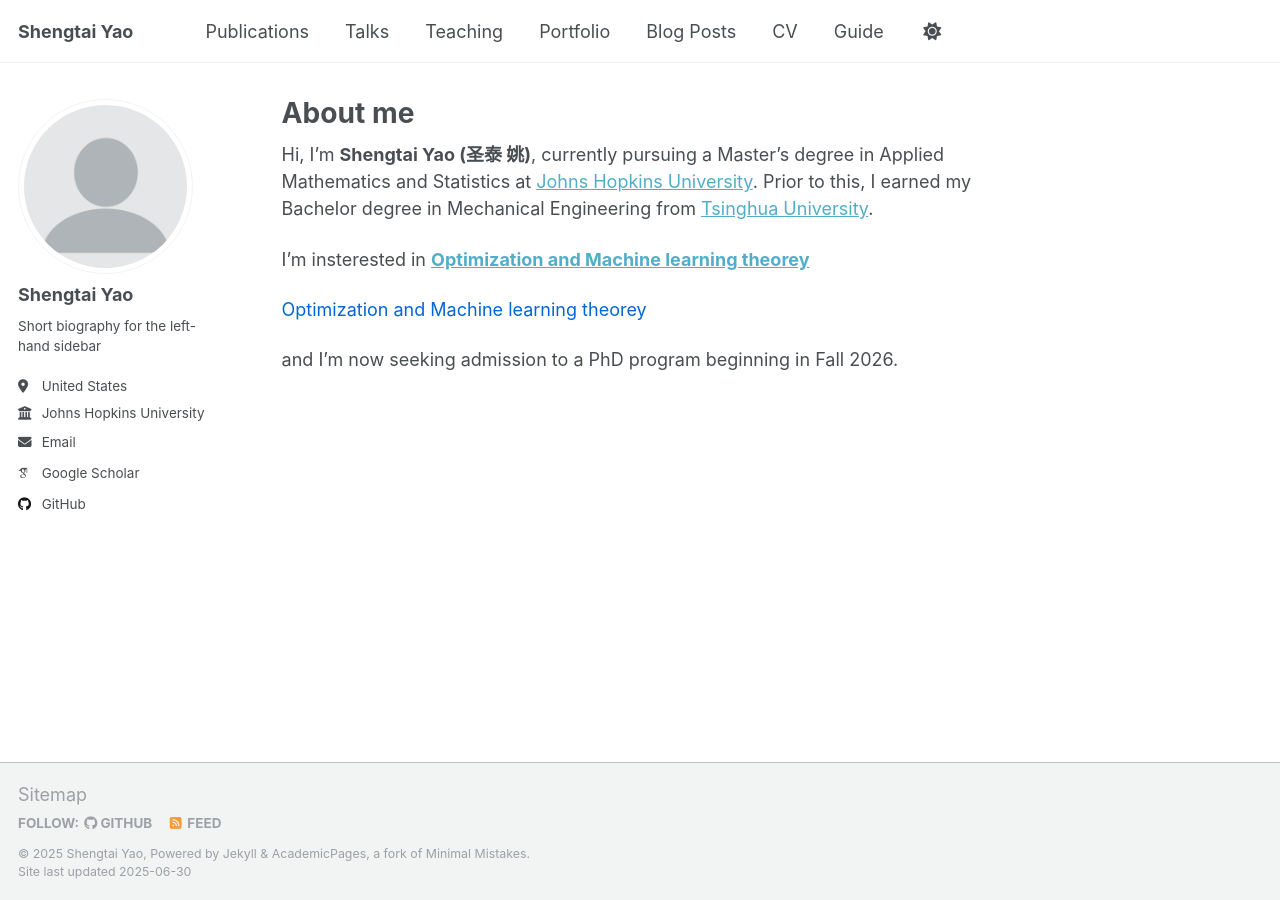
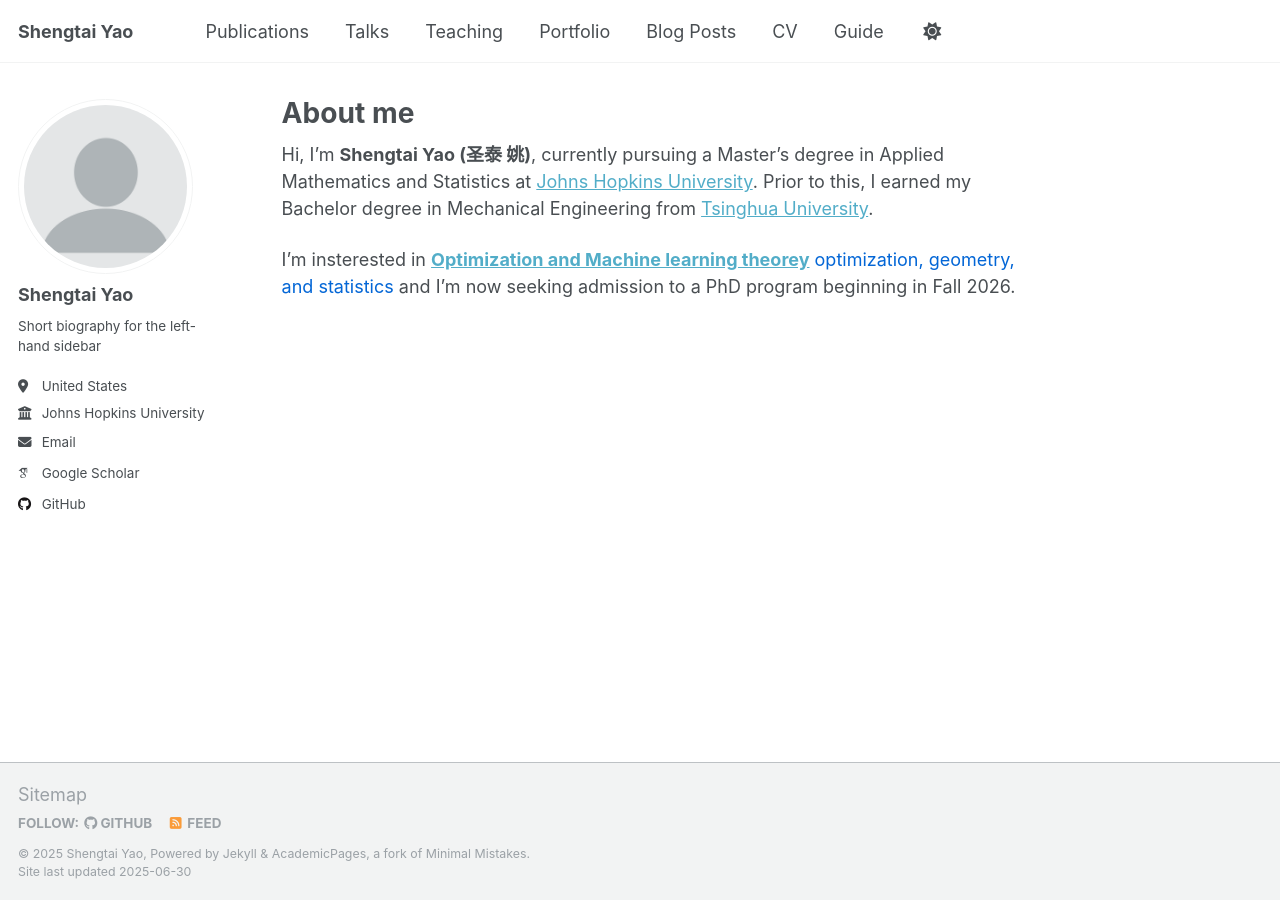
Before and after one commit to Yaoshengtai/Yaoshengtai.github.io, a Jekyll site: the page built from _pages/about.md, in a window 1280 px wide. Built offline with Jekyll 4.4.1, drawn with Linux system fonts in a browser that asks for light colours; some web fonts are replaced; a script that is not in the unit is left out.

Commit message:
Update about.md

```diff
--- a/_pages/about.md
+++ b/_pages/about.md
@@ -10,9 +10,7 @@
 Hi, I'm **Shengtai Yao (圣泰 姚)**, currently pursuing a Master’s degree in Applied Mathematics and Statistics at [Johns Hopkins University](https://www.jhu.edu/). Prior to this, I earned my Bachelor degree in Mechanical Engineering from [Tsinghua University](https://www.tsinghua.edu.cn/en/).
 
 I'm insterested in [**Optimization and Machine learning theorey**](#)
-
-<a href="#" style="color: #0366d6; text-decoration: none; cursor: default;">
-Optimization and Machine learning theorey
-</a>
-
+ <span style="color: #0366d6; text-decoration: none;">
+optimization, geometry, and statistics
+</span>
 and I'm now seeking admission to a PhD program beginning in Fall 2026.
```
